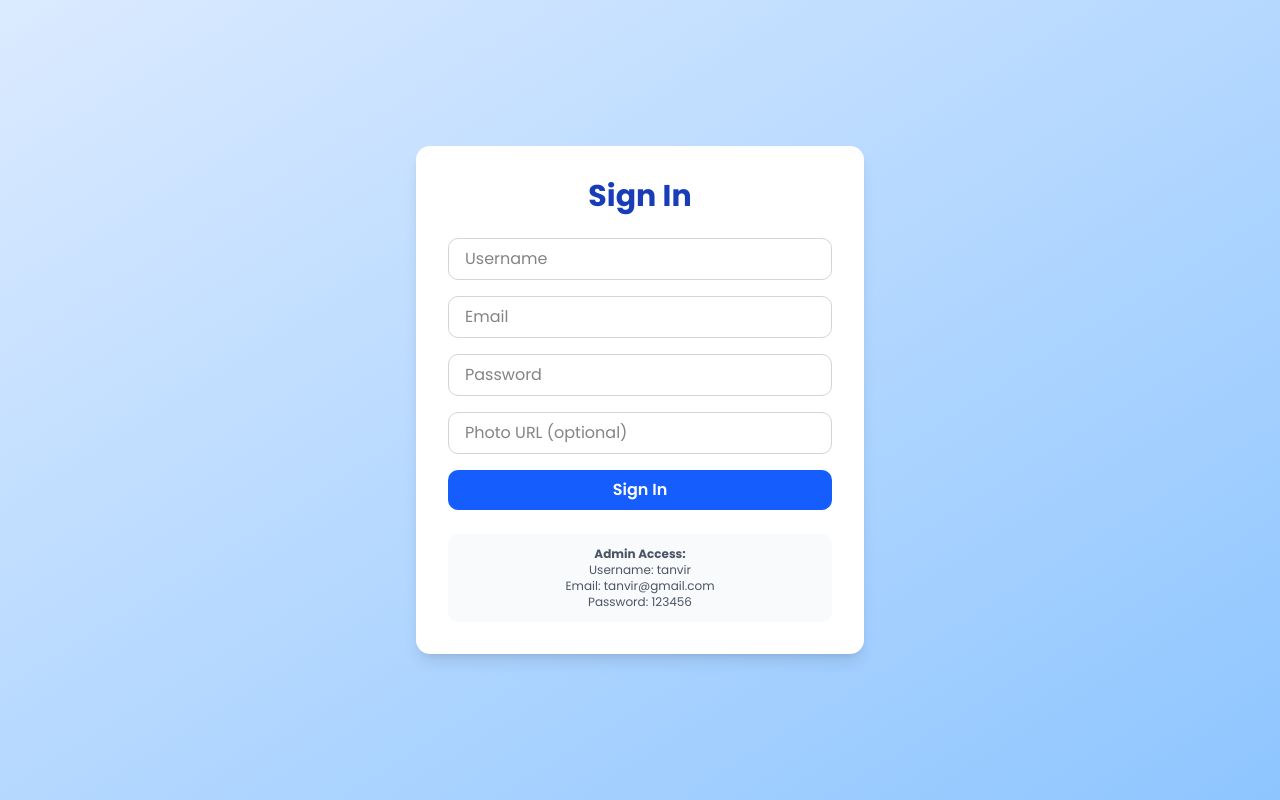
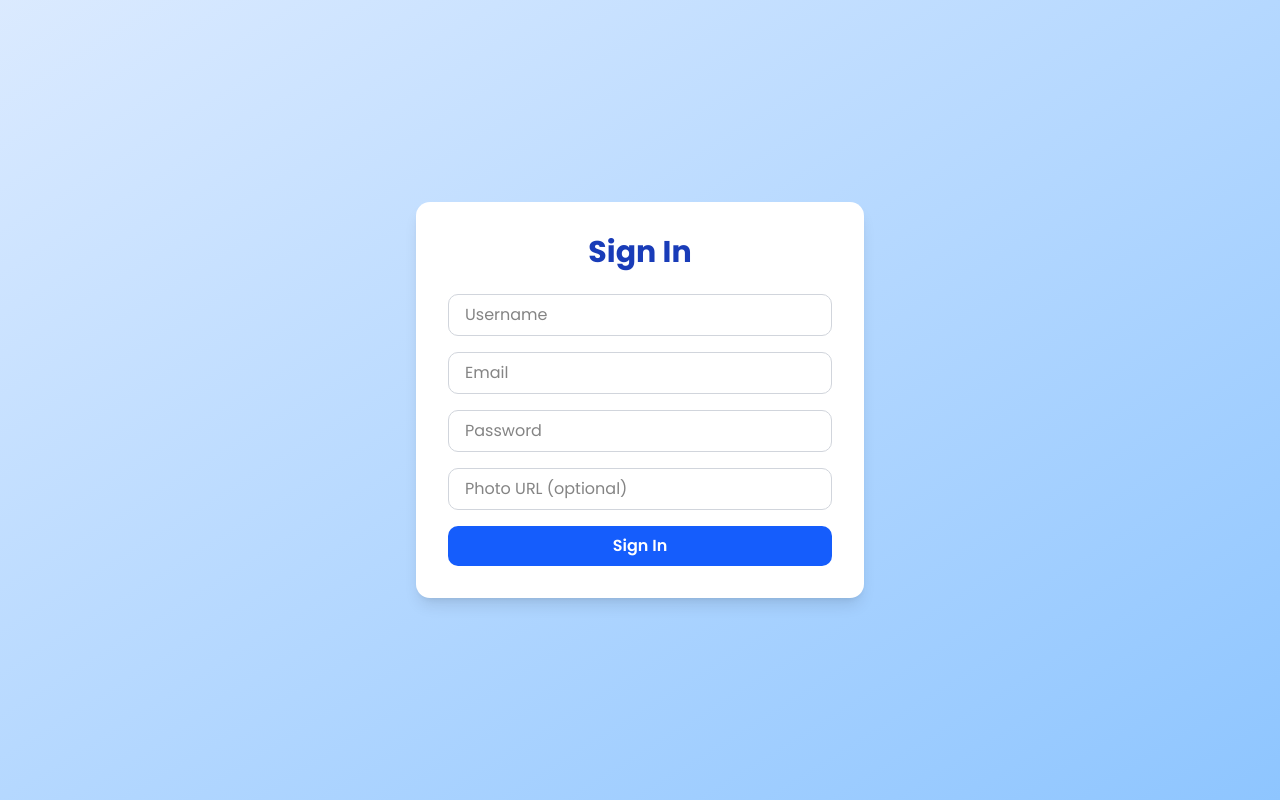
Before and after one commit to zohir26/IC, a Next.js app: page /signin in a window 1280 px wide. Built offline with nearby package versions, Linux system fonts and the light colour scheme.

Commit message:
update dashboard issues

```diff
--- a/src/app/signin/page.jsx
+++ b/src/app/signin/page.jsx
@@ -133,16 +133,6 @@ export default function SignInPage() {
             {loading ? "Signing In..." : "Sign In"}
           </button>
         </div>
-
-        {/* Admin Credentials Helper */}
-        <div className="mt-6 p-3 bg-gray-50 rounded-lg">
-          <p className="text-xs text-gray-600 text-center">
-            <strong>Admin Access:</strong><br />
-            Username: tanvir<br />
-            Email: tanvir@gmail.com<br />
-            Password: 123456
-          </p>
-        </div>
       </form>
     </div>
   );
```
